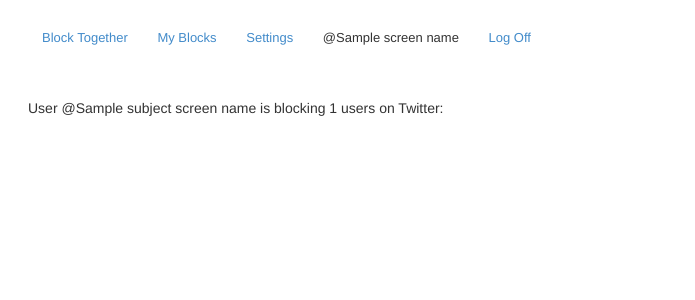
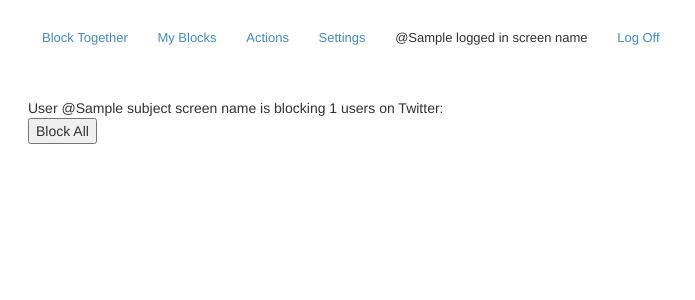
Before and after one commit to jsha/blocktogether, a Node project: template templates/show-blocks.mustache in a window 1280 px wide. Shown: the top 300 px of the page, without its empty margins (0-695 px from the left). Run offline with Node 20 templates, Linux system fonts and the light colour scheme; the template is opened without the code that fills it: most values are stand-ins (such as "Sample title", 1, 10 or a date in 2020); some libraries are stand-ins or nearby versions.

Commit message:
Add a block-all button and wire it up.

```diff
--- a/actions.js
+++ b/actions.js
@@ -26,7 +26,7 @@ function queueBlocks(source_uid, list) {
 
 Action
   .findAll({
-    where: { done: false, },
+    where: { status: 'pending', },
     order: 'updatedAt ASC',
     include: [BtUser]
   }).success(function(actions) {
--- a/blocktogether.js
+++ b/blocktogether.js
@@ -134,7 +134,7 @@ app.all('/*', requireAuthentication);
 app.get('/logged-in',
   function(req, res) {
     var stream = mu.compileAndRender('logged-in.mustache', {
-      screen_name: req.user.name
+      logged_in_screen_name: req.user.name
     });
     res.header('Content-Type', 'text/html');
     stream.pipe(res);
@@ -162,7 +162,7 @@ app.get('/settings',
         console.log(err);
       }).success(function(btUser) {
         var stream = mu.compileAndRender('settings.mustache', {
-          screen_name: btUser.screen_name,
+          logged_in_screen_name: btUser.screen_name,
           block_new_accounts: btUser.block_new_accounts,
           shared_blocks_key: btUser.shared_blocks_key
         });
@@ -204,6 +204,21 @@ app.post('/settings.json',
               block_new_accounts: true
             }));
           });
+      });
+  });
+
+app.get('/actions',
+  function(req, res) {
+    BtUser
+      .find(req.user.id_str)
+      .error(function(err) {
+        console.log(err);
+      }).success(function(user) {
+        var stream = mu.compileAndRender('actions.mustache', {
+          logged_in_screen_name: req.user.name
+        });
+        res.header('Content-Type', 'text/html');
+        stream.pipe(res);
       });
   });
 
@@ -298,15 +313,16 @@ function showBlocks(req, res, btUser) {
             var blockedUsersList = Object.keys(blockedUsers).map(function(uid) {
               return blockedUsers[uid];
             });
+            console.log(blockedUsersList);
             var templateData = {
               // The name of the logged-in user, for the nav bar.
-              screen_name: logged_in_screen_name,
+              logged_in_screen_name: logged_in_screen_name,
               // The name of the user whose blocks we are viewing.
               subject_screen_name: subject_screen_name,
               block_count: count,
               more_than_5k: count === 5000,
               blocked_users: blockedUsersList,
-              own_blocks: true
+              own_blocks: subject_screen_name == logged_in_screen_name
             };
             res.header('Content-Type', 'text/html');
             mu.compileAndRender('show-blocks.mustache', templateData).pipe(res);
--- a/setup.js
+++ b/setup.js
@@ -81,9 +81,10 @@ var Action = sequelize.define('Action', {
   source_uid: Sequelize.STRING,
   sink_uid: Sequelize.STRING,
   type: Sequelize.STRING, // block or unblock
-  done: Sequelize.BOOLEAN
+  status: { type: Sequelize.STRING, defaultValue: 'pending' }
 });
 Action.hasOne(BtUser, {foreignKey: 'uid'});
+Action.sync({force: true});
 
 sequelize
   .sync()
--- a/static/settings.js
+++ b/static/settings.js
@@ -1,6 +1,5 @@
 $(document).ready(function(){
     $(":checkbox").change(function(ev) {
-        console.log('Got change');
         $.ajax({
           type: 'POST',
           url: '/settings.json',
--- a/static/show-blocks.js
+++ b/static/show-blocks.js
@@ -1,3 +1,23 @@
 $(function(){
-
+  $('.block-all').click(function(ev) {
+    var uids = $('.blocked-user').map(function (el) {
+      return $(this).data('uid');
+    });
+    $.ajax({
+      type: 'POST',
+      url: '/do-blocks.json',
+      contentType: "application/json",
+      dataType: "json",
+      data: JSON.stringify({
+        list: $.makeArray(uids)
+      }),
+      success: function(data, textStatus, jqXHR) {
+        $('.block-all-processing').show();
+        $('.block-all').hide();
+      },
+      error: function(jqXHR, textStatus, errorThrown) {
+        alert('Error: ' + textStatus + errorThrown);
+      }
+    });
+  });
 });
--- a/static/style.css
+++ b/static/style.css
@@ -34,3 +34,6 @@ button.unblock {
 .saved {
   display: none;
 }
+.block-all-processing {
+  display: none;
+}
--- a/templates/header.mustache
+++ b/templates/header.mustache
@@ -12,12 +12,13 @@
   <div class='navbar'>
     <a href='/'>Block Together</a>
     <a href='/my-blocks'>My Blocks</a>
+    <a href='/actions'>Actions</a>
     <a href='/settings'>Settings</a>
-    {{#screen_name}}
-    <span>@{{screen_name}}</span>
+    {{#logged_in_screen_name}}
+    <span>@{{logged_in_screen_name}}</span>
     <a href='/logout'>Log Off</a>
-    {{/screen_name}}
-    {{^screen_name}}
+    {{/logged_in_screen_name}}
+    {{^logged_in_screen_name}}
     <a href='/login-prompt'>Log On</a>
-    {{/screen_name}}
+    {{/logged_in_screen_name}}
   </div>
--- a/templates/show-blocks.mustache
+++ b/templates/show-blocks.mustache
@@ -1,4 +1,5 @@
   {{>header.mustache}}
+  <script type='text/javascript' src='/static/show-blocks.js'></script>
   {{#subject_screen_name}}
     User @{{subject_screen_name}} is blocking {{block_count}}
     {{#more_than_5k}}+{{/more_than_5k}} users on Twitter:
@@ -7,9 +8,21 @@
     You are blocking {{block_count}}
     {{#more_than_5k}}+{{/more_than_5k}} users on Twitter:
   {{/subject_screen_name}}
+  {{! When displaying someone else's blocks, give an option to block all the
+      same ones.  }}
+  {{^own_blocks}}
+  <div>
+    <button class='block-all'>Block All</button>
+    <div class='block-all-processing'>
+      Block Together will now block {{block_count}} users using your account
+      @{{logged_in_screen_name}}. This may take some time. You can check
+      on progress at <a href='/actions'>the Actions page</a>.
+    </div>
+  </div>
+  {{/own_blocks}}
   <table class='all-blocks'>
   {{#blocked_users}}
-    <tr class='blocked-user'>
+    <tr class='blocked-user' data-uid='{{uid}}'>
       <td>
        {{#screen_name}} {{! If full user object is available use it. }}
        <a href='https://twitter.com/{{screen_name}}'>
```
Also changed, not shown: update-users.js (+7 -2 lines).
